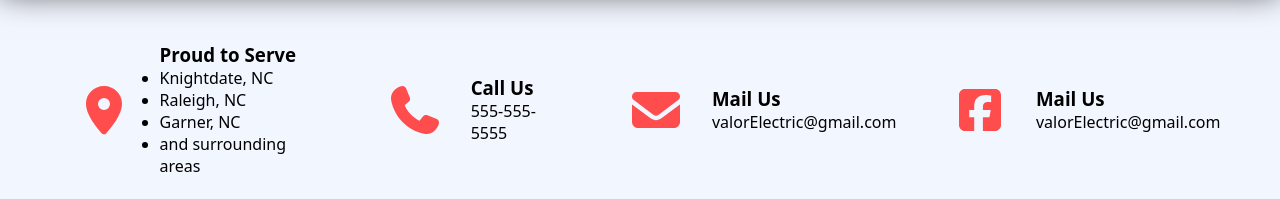
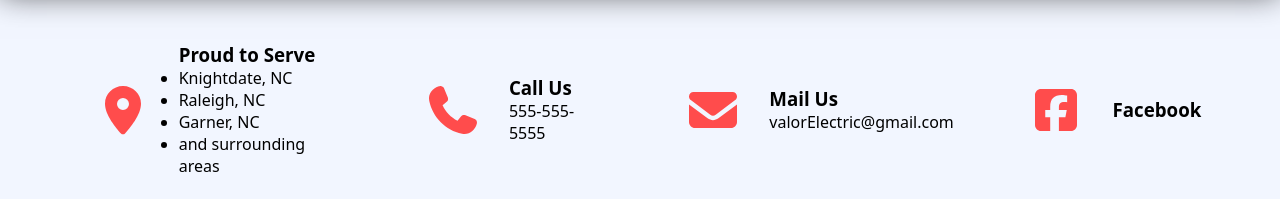
Before and after one commit to Plofland/ValorElectric, a React (Vite) app: page / in a window 1280 px wide. Shown: the part 738-937 px from the top of the page. Built offline with nearby package versions, Linux system fonts and the light colour scheme.

Commit message:
fix facebook copy

```diff
--- a/src/components/Footer.tsx
+++ b/src/components/Footer.tsx
@@ -68,11 +68,12 @@ const Footer = () => {
 					{/* Facebook (Clickable) */}
 					<ContactCard href="https://www.facebook.com/profile.php?id=61574838629616">
 						<IconContainer>
-							<FontAwesomeIcon icon={faSquareFacebook} />
+							<FontAwesomeIcon
+								icon={faSquareFacebook}
+							/>
 						</IconContainer>
 						<ContactText>
-							<h3>Mail Us</h3>
-							valorElectric@gmail.com
+							<h3>Facebook</h3>
 						</ContactText>
 					</ContactCard>
 				</Fade>
```
